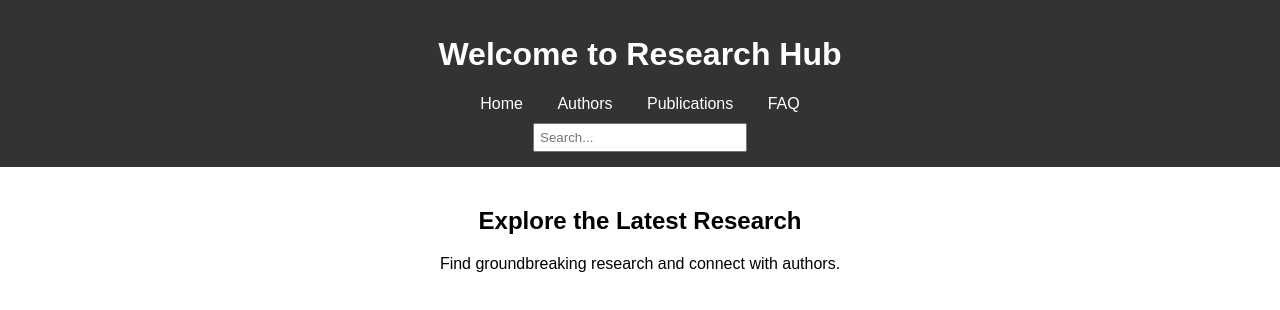
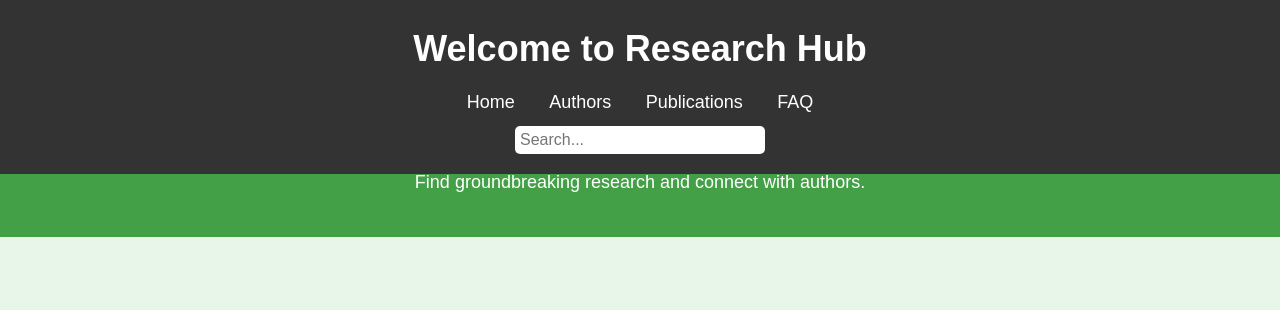
Before and after one commit to NexusOfKnowledgeJournal/Journal, a plain HTML site: page index.html in a window 1280 px wide. Drawn offline with Linux system fonts and the light colour scheme.

Commit message:
Update style.css

```diff
--- a/style.css
+++ b/style.css
@@ -1,28 +1,77 @@
+/* General Reset */
+* {
+    margin: 0;
+    padding: 0;
+    box-sizing: border-box;
+}
+
+/* Body Styling */
 body {
     font-family: Arial, sans-serif;
-    margin: 0;
-    padding: 0;
+    background-color: #e8f5e9; /* light green background */
+    color: white; /* White text by default */
+    line-height: 1.6;
     text-align: center;
 }
 
+/* Header Styling */
 header {
-    background-color: #333;
+    background-color: #333; /* Black background for the top */
     color: white;
-    padding: 15px;
+    padding: 20px;
+    position: fixed;
+    width: 100%;
+    top: 0;
+    z-index: 1000;
 }
 
+header h1 {
+    font-size: 36px;
+    margin-bottom: 10px;
+}
+
+/* Navigation Bar */
 nav a {
     color: white;
     margin: 0 15px;
     text-decoration: none;
+    font-size: 18px;
 }
 
+nav a:hover {
+    text-decoration: underline;
+}
+
+/* Search Bar */
 input#search-bar {
     margin-top: 10px;
     padding: 5px;
-    width: 200px;
+    width: 250px;
+    font-size: 16px;
+    border: none;
+    border-radius: 5px;
 }
 
+/* Main Content Styling */
 main {
+    padding: 100px 20px 20px; /* Space to accommodate fixed header */
+    background-color: #43a047; /* Slightly darker green for main area */
+}
+
+h2 {
+    font-size: 30px;
+    margin-bottom: 20px;
+}
+
+p {
+    font-size: 18px;
+    margin-bottom: 20px;
+}
+
+/* Footer Styling */
+footer {
+    background-color: #333;
+    color: white;
     padding: 20px;
+    margin-top: 20px;
 }
```
